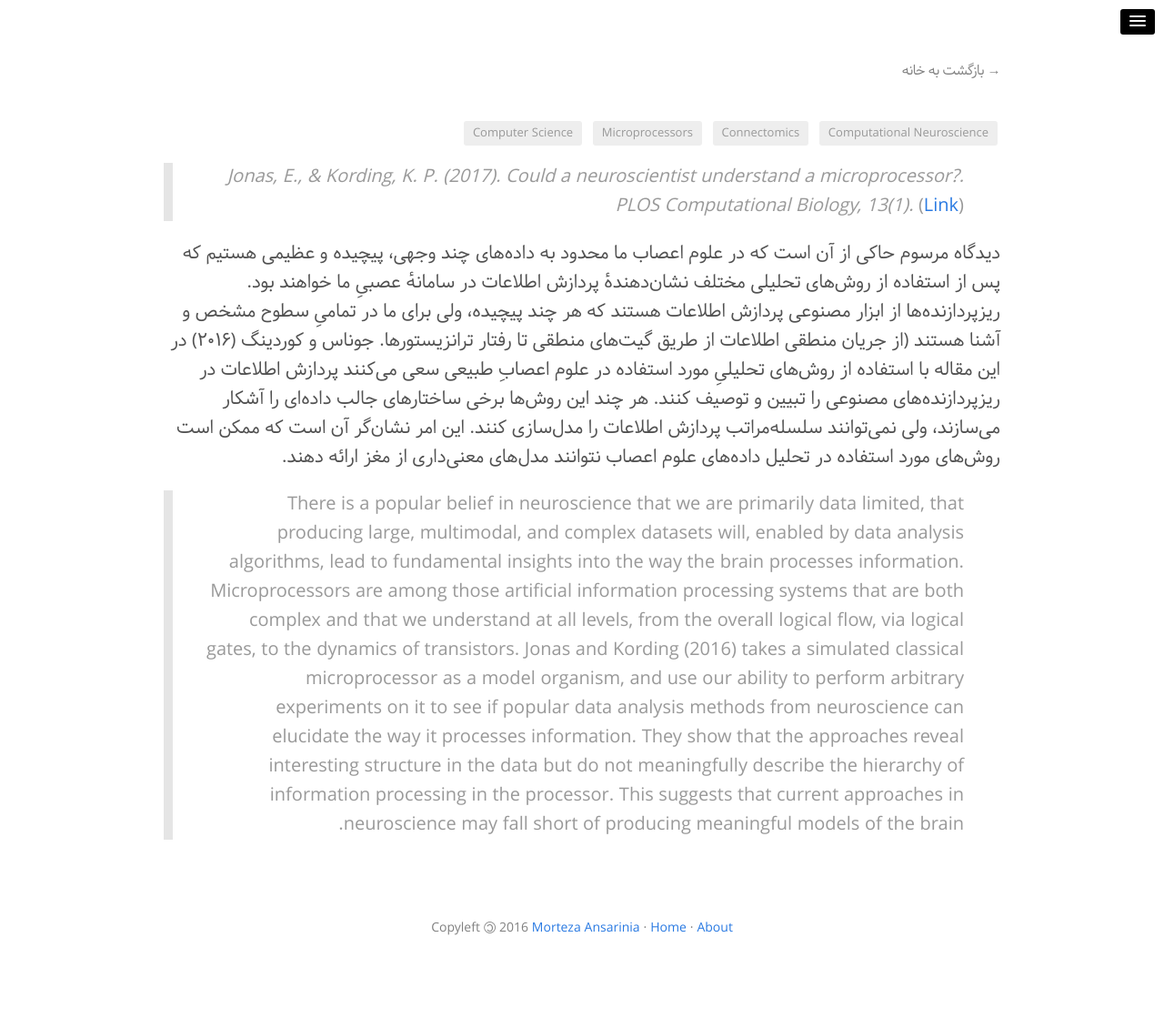
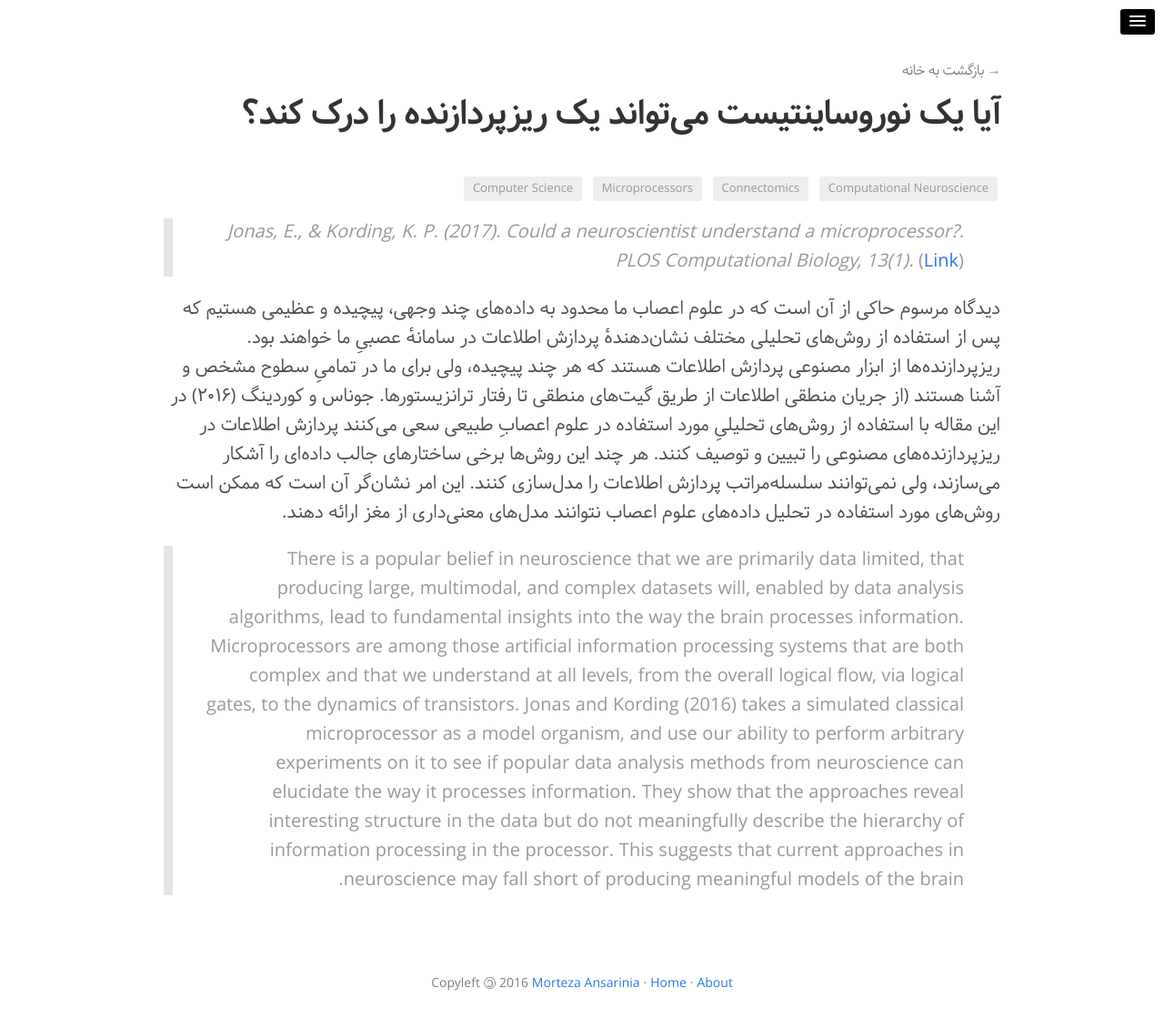
Before and after one commit to morteza/cog.onto.ir, a Jekyll site: the page built from _posts/2017-02-16-jonas_and_kording_2016.md, in a window 1280 px wide. Shown: the whole page at 91% size. Built offline with Jekyll 4.4.1, drawn with Linux system fonts in a browser that asks for light colours; nearby versions of some CDN libraries; comment, search, counter and statistics services are not loaded; before the commit the page ends 1057 px from its top, so only the background shows below that.

Commit message:
Fix title for Jonas and Cording (2016)

```diff
--- a/_posts/2017-02-16-jonas_and_kording_2016.md
+++ b/_posts/2017-02-16-jonas_and_kording_2016.md
@@ -1,6 +1,6 @@
 ---
-title_fa:
-title: "آیا یک نوروساینتیست می‌تواند یک ریزپردازنده را درک کند؟"
+title:
+title_fa: "آیا یک نوروساینتیست می‌تواند یک ریزپردازنده را درک کند؟"
 layout: post_fa
 date: '2017-02-16'
 date_fa:
```
